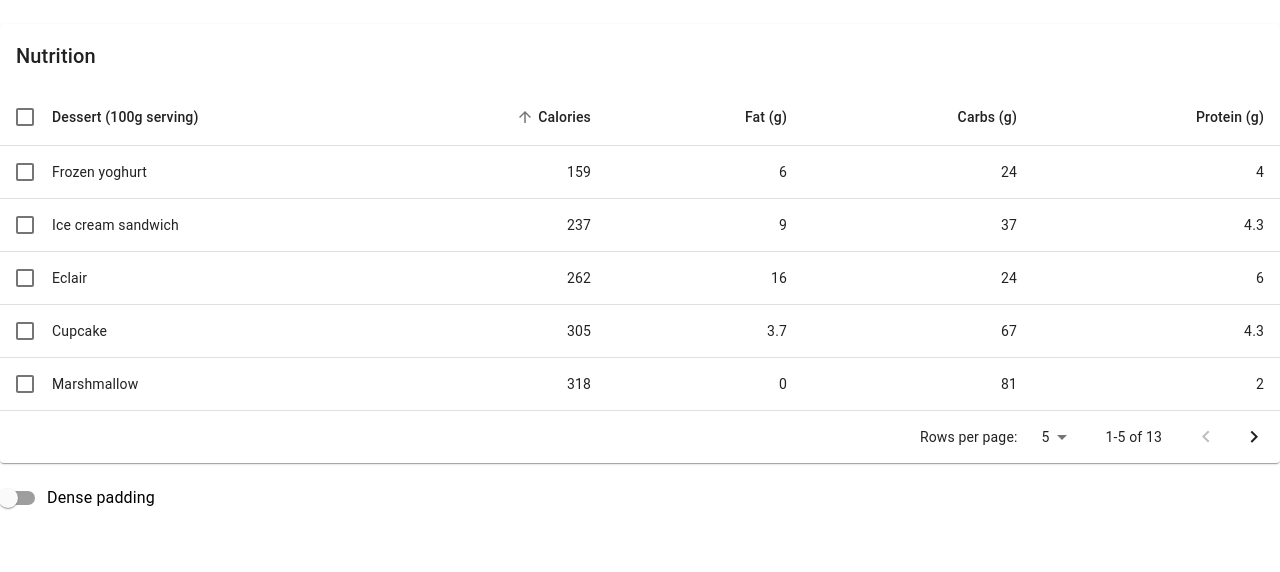
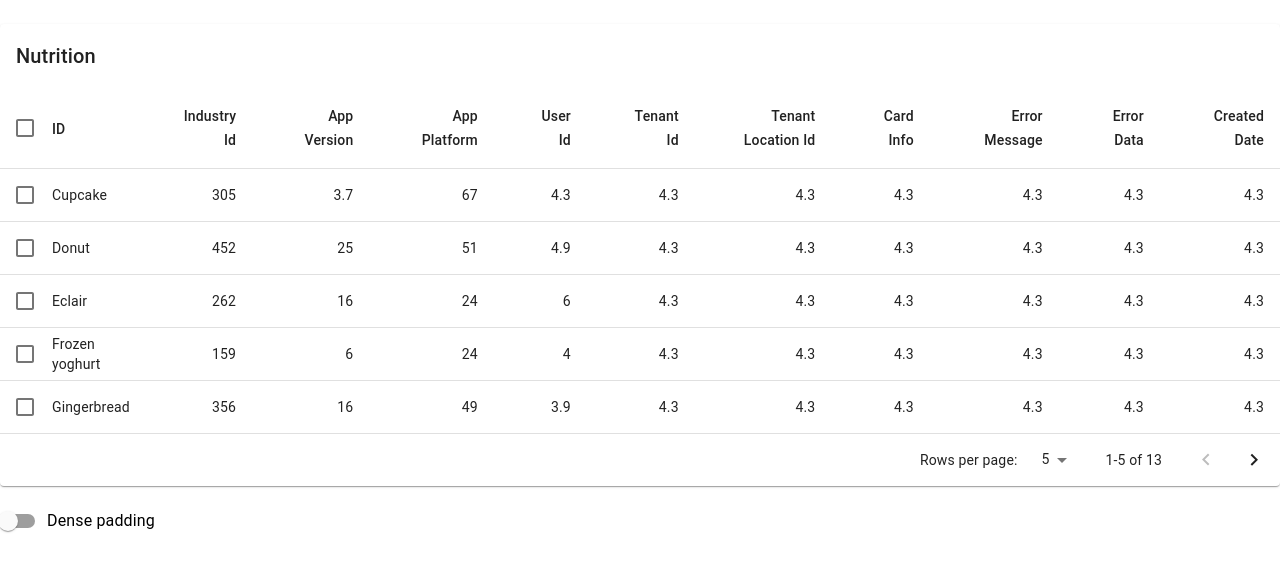
Before and after one commit to akash58/error-app, a React (Create React App) app: page / in a window 1280 px wide. Shown: the top 572 px of the page. Built offline with nearby package versions, Linux system fonts and the light colour scheme.

Commit message:
static data

```diff
--- a/src/Demo.js
+++ b/src/Demo.js
@@ -20,24 +20,90 @@ import Switch from '@material-ui/core/Switch';
 import DeleteIcon from '@material-ui/icons/Delete';
 import FilterListIcon from '@material-ui/icons/FilterList';
 
-function createData(name, calories, fat, carbs, protein) {
-  return { name, calories, fat, carbs, protein };
+function createData(
+    id,
+    industryId,
+    appVersion,
+    appPlatform,
+    userId,
+    tenantId,
+    tenantLocationId,
+    cardInfo,
+    errorMessage,
+    errorData,
+    createdDate
+) {
+    return {
+        id,
+        industryId,
+        appVersion,
+        appPlatform,
+        userId,
+        tenantId,
+        tenantLocationId,
+        cardInfo,
+        errorMessage,
+        errorData,
+        createdDate
+    };
 }
 
 const rows = [
-  createData('Cupcake', 305, 3.7, 67, 4.3),
-  createData('Donut', 452, 25.0, 51, 4.9),
-  createData('Eclair', 262, 16.0, 24, 6.0),
-  createData('Frozen yoghurt', 159, 6.0, 24, 4.0),
-  createData('Gingerbread', 356, 16.0, 49, 3.9),
-  createData('Honeycomb', 408, 3.2, 87, 6.5),
-  createData('Ice cream sandwich', 237, 9.0, 37, 4.3),
-  createData('Jelly Bean', 375, 0.0, 94, 0.0),
-  createData('KitKat', 518, 26.0, 65, 7.0),
-  createData('Lollipop', 392, 0.2, 98, 0.0),
-  createData('Marshmallow', 318, 0, 81, 2.0),
-  createData('Nougat', 360, 19.0, 9, 37.0),
-  createData('Oreo', 437, 18.0, 63, 4.0),
+    createData('Cupcake', 305, 3.7, 67, 4.3, 4.3, 4.3, 4.3, 4.3, 4.3, 4.3),
+    createData('Donut', 452, 25.0, 51, 4.9, 4.3, 4.3, 4.3, 4.3, 4.3, 4.3),
+    createData('Eclair', 262, 16.0, 24, 6.0, 4.3, 4.3, 4.3, 4.3, 4.3, 4.3),
+    createData(
+        'Frozen yoghurt',
+        159,
+        6.0,
+        24,
+        4.0,
+        4.3,
+        4.3,
+        4.3,
+        4.3,
+        4.3,
+        4.3
+    ),
+    createData('Gingerbread', 356, 16.0, 49, 3.9, 4.3, 4.3, 4.3, 4.3, 4.3, 4.3),
+    createData('Honeycomb', 408, 3.2, 87, 6.5, 4.3, 4.3, 4.3, 4.3, 4.3, 4.3),
+    createData(
+        'Ice cream sandwich',
+        237,
+        9.0,
+        37,
+        4.3,
+        4.3,
+        4.3,
+        4.3,
+        4.3,
+        4.3,
+        4.3
+    ),
+    createData('Jelly Bean', 375, 0.0, 94, 0.0, 4.3, 4.3, 4.3, 4.3, 4.3, 4.3),
+    createData('KitKat', 518, 26.0, 65, 7.0, 4.3, 4.3, 4.3, 4.3, 4.3, 4.3),
+    createData('Lollipop', 392, 0.2, 98, 0.0, 4.3, 4.3, 4.3, 4.3, 4.3, 4.3),
+    createData('Marshmallow', 318, 0, 81, 2.0, 4.3, 4.3, 4.3, 4.3, 4.3, 4.3),
+    createData('Nougat', 360, 19.0, 9, 37.0, 4.3, 4.3, 4.3, 4.3, 4.3, 4.3),
+    createData(
+        'Oreo',
+        437,
+        18.0,
+        63,
+        4.0,
+        4.3,
+        4.3,
+        4.3,
+        4.3,
+        4.3,
+        4.3,
+        4.3,
+        4.3,
+        4.3,
+        4.3,
+        4.3,
+        4.3
+    )
 ];
 
 function desc(a, b, orderBy) {
@@ -61,19 +127,90 @@ function stableSort(array, cmp) {
 }
 
 function getSorting(order, orderBy) {
-  return order === 'desc' ? (a, b) => desc(a, b, orderBy) : (a, b) => -desc(a, b, orderBy);
+    return order === 'desc'
+        ? (a, b) => desc(a, b, orderBy)
+        : (a, b) => -desc(a, b, orderBy);
 }
 
 const headCells = [
-  { id: 'name', numeric: false, disablePadding: true, label: 'Dessert (100g serving)' },
-  { id: 'calories', numeric: true, disablePadding: false, label: 'Calories' },
-  { id: 'fat', numeric: true, disablePadding: false, label: 'Fat (g)' },
-  { id: 'carbs', numeric: true, disablePadding: false, label: 'Carbs (g)' },
-  { id: 'protein', numeric: true, disablePadding: false, label: 'Protein (g)' },
+    {
+        id: 'id',
+        numeric: false,
+        disablePadding: true,
+        label: 'ID'
+    },
+    {
+        id: 'industryId',
+        numeric: true,
+        disablePadding: false,
+        label: 'Industry Id'
+    },
+    {
+        id: 'appVersion',
+        numeric: true,
+        disablePadding: false,
+        label: 'App Version'
+    },
+    {
+        id: 'appPlatform',
+        numeric: true,
+        disablePadding: false,
+        label: 'App Platform'
+    },
+    {
+        id: 'userId',
+        numeric: true,
+        disablePadding: false,
+        label: 'User Id'
+    },
+    {
+        id: 'tenantId',
+        numeric: true,
+        disablePadding: false,
+        label: 'Tenant Id'
+    },
+    {
+        id: 'tenantLocationId',
+        numeric: true,
+        disablePadding: false,
+        label: 'Tenant Location Id'
+    },
+    {
+        id: 'cardInfo',
+        numeric: true,
+        disablePadding: false,
+        label: 'Card Info'
+    },
+    {
+        id: 'errorMessage',
+        numeric: true,
+        disablePadding: false,
+        label: 'Error Message'
+    },
+    {
+        id: 'errorData',
+        numeric: true,
+        disablePadding: false,
+        label: 'Error Data'
+    },
+    {
+        id: 'createdDate',
+        numeric: true,
+        disablePadding: false,
+        label: 'Created Date'
+    }
 ];
 
 function EnhancedTableHead(props) {
-  const { classes, onSelectAllClick, order, orderBy, numSelected, rowCount, onRequestSort } = props;
+    const {
+        classes,
+        onSelectAllClick,
+        order,
+        orderBy,
+        numSelected,
+        rowCount,
+        onRequestSort
+    } = props;
     const createSortHandler = property => event => {
         onRequestSort(event, property);
     };
@@ -83,7 +220,9 @@ function EnhancedTableHead(props) {
             <TableRow>
                 <TableCell padding="checkbox">
                     <Checkbox
-            indeterminate={numSelected > 0 && numSelected < rowCount}
+                        indeterminate={
+                            numSelected > 0 && numSelected < rowCount
+                        }
                         checked={numSelected === rowCount}
                         onChange={onSelectAllClick}
                         inputProps={{ 'aria-label': 'select all desserts' }}
@@ -104,7 +243,9 @@ function EnhancedTableHead(props) {
                             {headCell.label}
                             {orderBy === headCell.id ? (
                                 <span className={classes.visuallyHidden}>
-                  {order === 'desc' ? 'sorted descending' : 'sorted ascending'}
+                                    {order === 'desc'
+                                        ? 'sorted descending'
+                                        : 'sorted ascending'}
                                 </span>
                             ) : null}
                         </TableSortLabel>
@@ -122,33 +263,33 @@ EnhancedTableHead.propTypes = {
     onSelectAllClick: PropTypes.func.isRequired,
     order: PropTypes.oneOf(['asc', 'desc']).isRequired,
     orderBy: PropTypes.string.isRequired,
-  rowCount: PropTypes.number.isRequired,
+    rowCount: PropTypes.number.isRequired
 };
 
 const useToolbarStyles = makeStyles(theme => ({
     root: {
         paddingLeft: theme.spacing(2),
-    paddingRight: theme.spacing(1),
+        paddingRight: theme.spacing(1)
     },
     highlight:
         theme.palette.type === 'light'
             ? {
                   color: theme.palette.secondary.main,
-          backgroundColor: lighten(theme.palette.secondary.light, 0.85),
+                  backgroundColor: lighten(theme.palette.secondary.light, 0.85)
               }
             : {
                   color: theme.palette.text.primary,
-          backgroundColor: theme.palette.secondary.dark,
+                  backgroundColor: theme.palette.secondary.dark
               },
     spacer: {
-    flex: '1 1 100%',
+        flex: '1 1 100%'
     },
     actions: {
-    color: theme.palette.text.secondary,
+        color: theme.palette.text.secondary
     },
     title: {
-    flex: '0 0 auto',
-  },
+        flex: '0 0 auto'
+    }
 }));
 
 const EnhancedTableToolbar = props => {
@@ -158,7 +299,7 @@ const EnhancedTableToolbar = props => {
     return (
         <Toolbar
             className={clsx(classes.root, {
-        [classes.highlight]: numSelected > 0,
+                [classes.highlight]: numSelected > 0
             })}
         >
             <div className={classes.title}>
@@ -193,23 +334,23 @@ const EnhancedTableToolbar = props => {
 };
 
 EnhancedTableToolbar.propTypes = {
-  numSelected: PropTypes.number.isRequired,
+    numSelected: PropTypes.number.isRequired
 };
 
 const useStyles = makeStyles(theme => ({
     root: {
         width: '100%',
-    marginTop: theme.spacing(3),
+        marginTop: theme.spacing(3)
     },
     paper: {
         width: '100%',
-    marginBottom: theme.spacing(2),
+        marginBottom: theme.spacing(2)
     },
     table: {
-    minWidth: 750,
+        minWidth: 750
     },
     tableWrapper: {
-    overflowX: 'auto',
+        overflowX: 'auto'
     },
     visuallyHidden: {
         border: 0,
@@ -220,8 +361,8 @@ const useStyles = makeStyles(theme => ({
         padding: 0,
         position: 'absolute',
         top: 20,
-    width: 1,
-  },
+        width: 1
+    }
 }));
 
 export default function EnhancedTable() {
@@ -241,7 +382,7 @@ export default function EnhancedTable() {
 
     const handleSelectAllClick = event => {
         if (event.target.checked) {
-      const newSelecteds = rows.map(n => n.name);
+            const newSelecteds = rows.map(n => n.id);
             setSelected(newSelecteds);
             return;
         }
@@ -261,7 +402,7 @@ export default function EnhancedTable() {
         } else if (selectedIndex > 0) {
             newSelected = newSelected.concat(
                 selected.slice(0, selectedIndex),
-        selected.slice(selectedIndex + 1),
+                selected.slice(selectedIndex + 1)
             );
         }
 
@@ -283,7 +424,8 @@ export default function EnhancedTable() {
 
     const isSelected = name => selected.indexOf(name) !== -1;
 
-  const emptyRows = rowsPerPage - Math.min(rowsPerPage, rows.length - page * rowsPerPage);
+    const emptyRows =
+        rowsPerPage - Math.min(rowsPerPage, rows.length - page * rowsPerPage);
 
     return (
         <div className={classes.root}>
@@ -306,39 +448,81 @@ export default function EnhancedTable() {
                         />
                         <TableBody>
                             {stableSort(rows, getSorting(order, orderBy))
-                .slice(page * rowsPerPage, page * rowsPerPage + rowsPerPage)
+                                .slice(
+                                    page * rowsPerPage,
+                                    page * rowsPerPage + rowsPerPage
+                                )
                                 .map((row, index) => {
-                  const isItemSelected = isSelected(row.name);
+                                    const isItemSelected = isSelected(row.id);
                                     const labelId = `enhanced-table-checkbox-${index}`;
 
                                     return (
                                         <TableRow
                                             hover
-                      onClick={event => handleClick(event, row.name)}
+                                            onClick={event =>
+                                                handleClick(event, row.id)
+                                            }
                                             role="checkbox"
                                             aria-checked={isItemSelected}
                                             tabIndex={-1}
-                      key={row.name}
+                                            key={row.id}
                                             selected={isItemSelected}
                                         >
                                             <TableCell padding="checkbox">
                                                 <Checkbox
                                                     checked={isItemSelected}
-                          inputProps={{ 'aria-labelledby': labelId }}
+                                                    inputProps={{
+                                                        'aria-labelledby': labelId
+                                                    }}
                                                 />
                                             </TableCell>
-                      <TableCell component="th" id={labelId} scope="row" padding="none">
-                        {row.name}
+                                            <TableCell
+                                                component="th"
+                                                id={labelId}
+                                                scope="row"
+                                                padding="none"
+                                            >
+                                                {row.id}
                                             </TableCell>
-                      <TableCell align="right">{row.calories}</TableCell>
-                      <TableCell align="right">{row.fat}</TableCell>
-                      <TableCell align="right">{row.carbs}</TableCell>
-                      <TableCell align="right">{row.protein}</TableCell>
+                                            <TableCell align="right">
+                                                {row.industryId}
+                                            </TableCell>
+                                            <TableCell align="right">
+                                                {row.appVersion}
+                                            </TableCell>
+                                            <TableCell align="right">
+                                                {row.appPlatform}
+                                            </TableCell>
+                                            <TableCell align="right">
+                                                {row.userId}
+                                            </TableCell>
+                                            <TableCell align="right">
+                                                {row.tenantId}
+                                            </TableCell>
+                                            <TableCell align="right">
+                                                {row.tenantLocationId}
+                                            </TableCell>
+                                            <TableCell align="right">
+                                                {row.cardInfo}
+                                            </TableCell>
+                                            <TableCell align="right">
+                                                {row.errorMessage}
+                                            </TableCell>
+                                            <TableCell align="right">
+                                                {row.errorData}
+                                            </TableCell>
+                                            <TableCell align="right">
+                                                {row.createdDate}
+                                            </TableCell>
                                         </TableRow>
                                     );
                                 })}
                             {emptyRows > 0 && (
-                <TableRow style={{ height: (dense ? 33 : 53) * emptyRows }}>
+                                <TableRow
+                                    style={{
+                                        height: (dense ? 33 : 53) * emptyRows
+                                    }}
+                                >
                                     <TableCell colSpan={6} />
                                 </TableRow>
                             )}
@@ -352,17 +536,19 @@ export default function EnhancedTable() {
                     rowsPerPage={rowsPerPage}
                     page={page}
                     backIconButtonProps={{
-            'aria-label': 'previous page',
+                        'aria-label': 'previous page'
                     }}
                     nextIconButtonProps={{
-            'aria-label': 'next page',
+                        'aria-label': 'next page'
                     }}
                     onChangePage={handleChangePage}
                     onChangeRowsPerPage={handleChangeRowsPerPage}
                 />
             </Paper>
             <FormControlLabel
-        control={<Switch checked={dense} onChange={handleChangeDense} />}
+                control={
+                    <Switch checked={dense} onChange={handleChangeDense} />
+                }
                 label="Dense padding"
             />
         </div>
```
Lines whose indentation alone changed are shown as unchanged.
